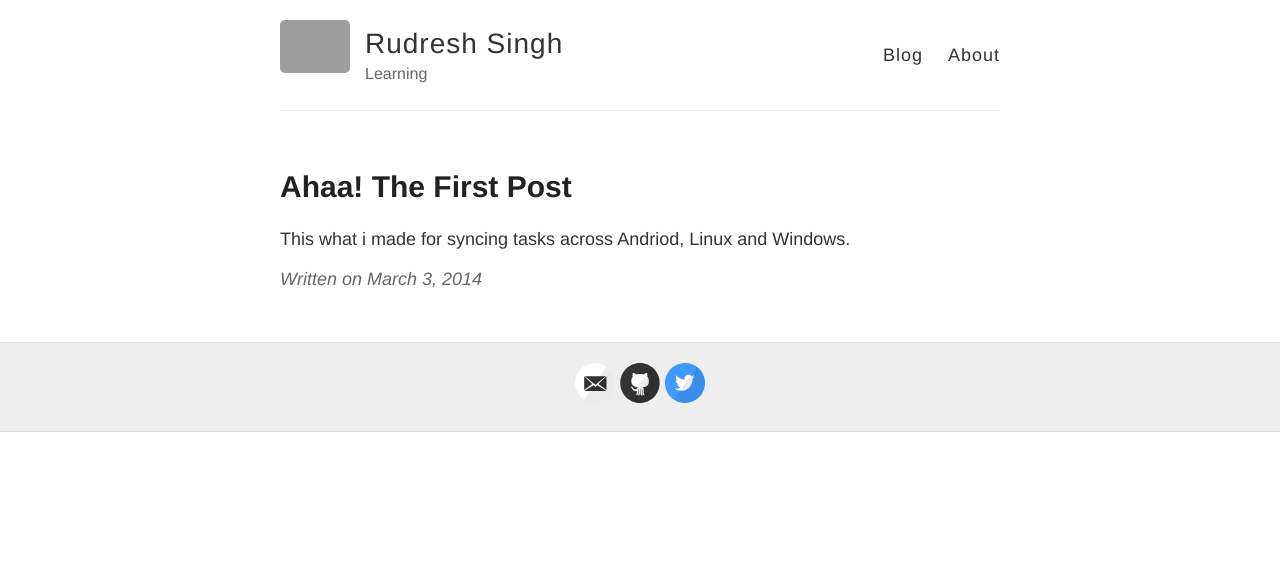
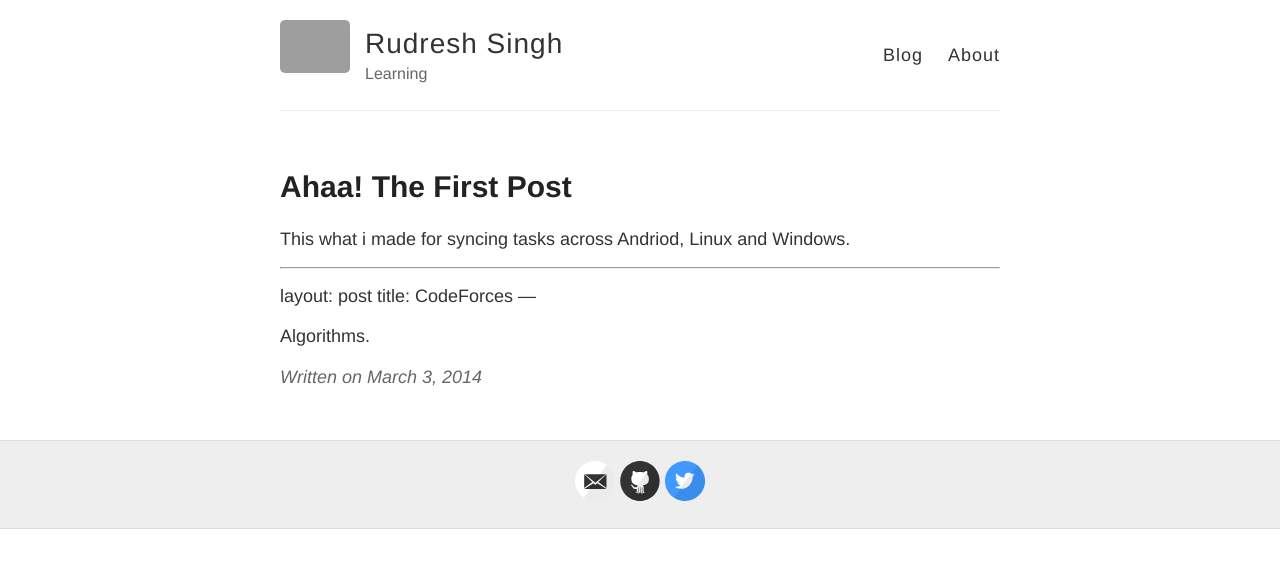
Before and after one commit to Ruudddiiii/ruudddiiii.github.io, a Jekyll site: the page built from _posts/2014-3-3-Hello-World.md, in a window 1280 px wide. Shown: the top 568 px of the page. Built offline with Jekyll 4.4.1, drawn with Linux system fonts in a browser that asks for light colours; grey boxes are pictures that could not be loaded.

Commit message:
Update 2014-3-3-Hello-World.md

```diff
--- a/_posts/2014-3-3-Hello-World.md
+++ b/_posts/2014-3-3-Hello-World.md
@@ -4,3 +4,10 @@ title: Ahaa! The First Post
 ---
 
 This what i made for syncing tasks across Andriod, Linux and Windows.
+
+---
+layout: post
+title: CodeForces
+---
+
+Algorithms.
```
